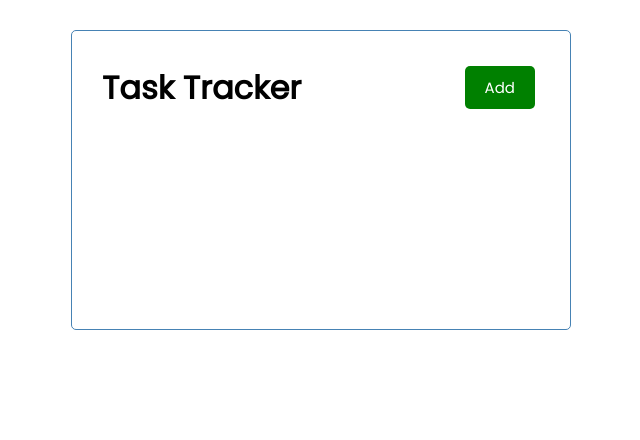
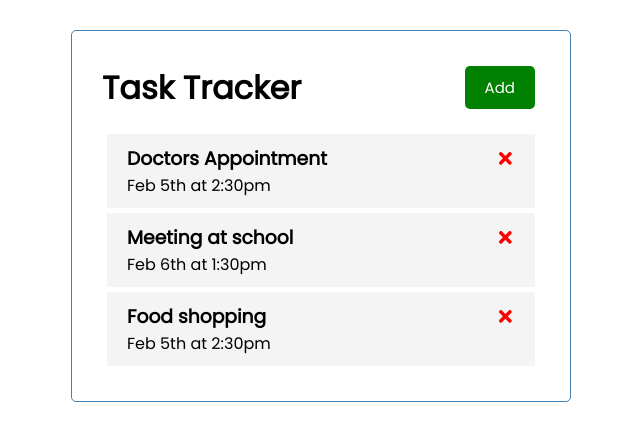
Before and after one commit to byron-dev/task-tracker, a React (Create React App) app: page / in a window 1280 px wide. Shown: the top 440 px of the page, without its empty margins (319-959 px from the left). Built offline with nearby package versions, Linux system fonts and the light colour scheme.

Commit message:
List of tasks with remove icon without action

```diff
--- a/package.json
+++ b/package.json
@@ -8,6 +8,7 @@
     "@testing-library/user-event": "^12.1.10",
     "react": "^17.0.2",
     "react-dom": "^17.0.2",
+    "react-icons": "^4.2.0",
     "react-scripts": "4.0.3",
     "web-vitals": "^1.0.1"
   },
--- a/src/App.js
+++ b/src/App.js
@@ -1,9 +1,33 @@
 import Header from './components/Header'
+import Tasks from './components/Tasks'
+import {useState} from 'react'
 
 function App() {
+    const [tasks, setTasks] = useState([
+        {
+            id: 1,
+            text: 'Doctors Appointment',
+            day: 'Feb 5th at 2:30pm',
+            reminder: true,
+        },
+        {
+            id: 2,
+            text: 'Meeting at school',
+            day: 'Feb 6th at 1:30pm',
+            reminder: true,
+        },
+        {
+            id: 3,
+            text: 'Food shopping',
+            day: 'Feb 5th at 2:30pm',
+            reminder: false,
+        },
+    ])
+
     return (
         <div className="container">
             <Header />
+            <Tasks tasks={tasks} />
         </div>
     );
 }
--- a/src/components/Button.js
+++ b/src/components/Button.js
@@ -1,7 +1,7 @@
 import PropTypes from 'prop-types'
 
-const Button = ({ color, text }) => {
-    return (<button style={{ backgroundColor: color }}
+const Button = ({ color, text, onClick }) => {
+    return (<button onClick={onClick} style={{ backgroundColor: color }}
     className='btn'>
         {text}
     </button>)
@@ -13,7 +13,8 @@
 
 Button.propTypes = {
     text: PropTypes.string,
-    color: PropTypes.string
+    color: PropTypes.string,
+    onClick: PropTypes.func,
 }
 
 export default Button
--- a/src/components/Header.js
+++ b/src/components/Header.js
@@ -3,10 +3,14 @@
 import Button from './Button'
 
 const Header = ({ title }) => {
+    const onClick = () => {
+        console.log('Click')
+    }
+
     return (
         <header className='header'>
             <h1>{title}</h1>
-            <Button color='green' text='Add'/>
+            <Button color='green' text='Add' onClick={onClick}/>
         </header>
     )
 }
--- /dev/null
+++ b/src/components/Task.js
@@ -0,0 +1,14 @@
+import { FaTimes } from 'react-icons/fa'
+const Task = ({ task }) => {
+    return (
+        <div className='task'>
+            <h3>
+                {task.text}
+                <FaTimes style={{ color: 'red', cursor: 'pointer' }} />
+            </h3>
+            <p>{task.day}</p>
+        </div>
+    )
+}
+
+export default Task
--- /dev/null
+++ b/src/components/Tasks.js
@@ -0,0 +1,13 @@
+import Task from './Task'
+
+const Tasks = ({ tasks }) => {
+    return (
+        <>
+          {tasks.map((task) => (
+              <Task key={task.id} task={task} />
+              ))}
+        </>
+    )
+}
+
+export default Tasks
```
Also changed, not shown: 1 other file (tests, documents, lock files or other folders).
